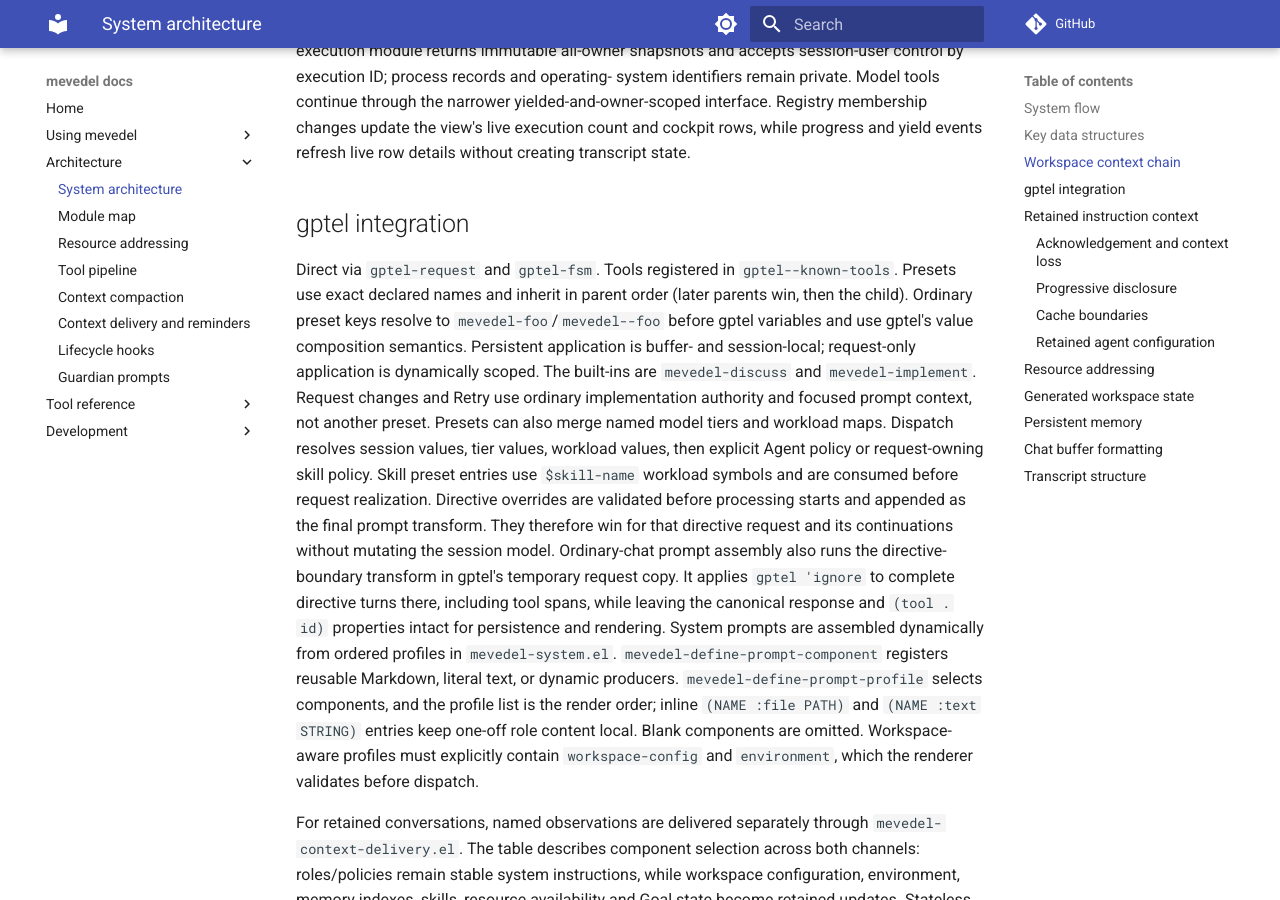
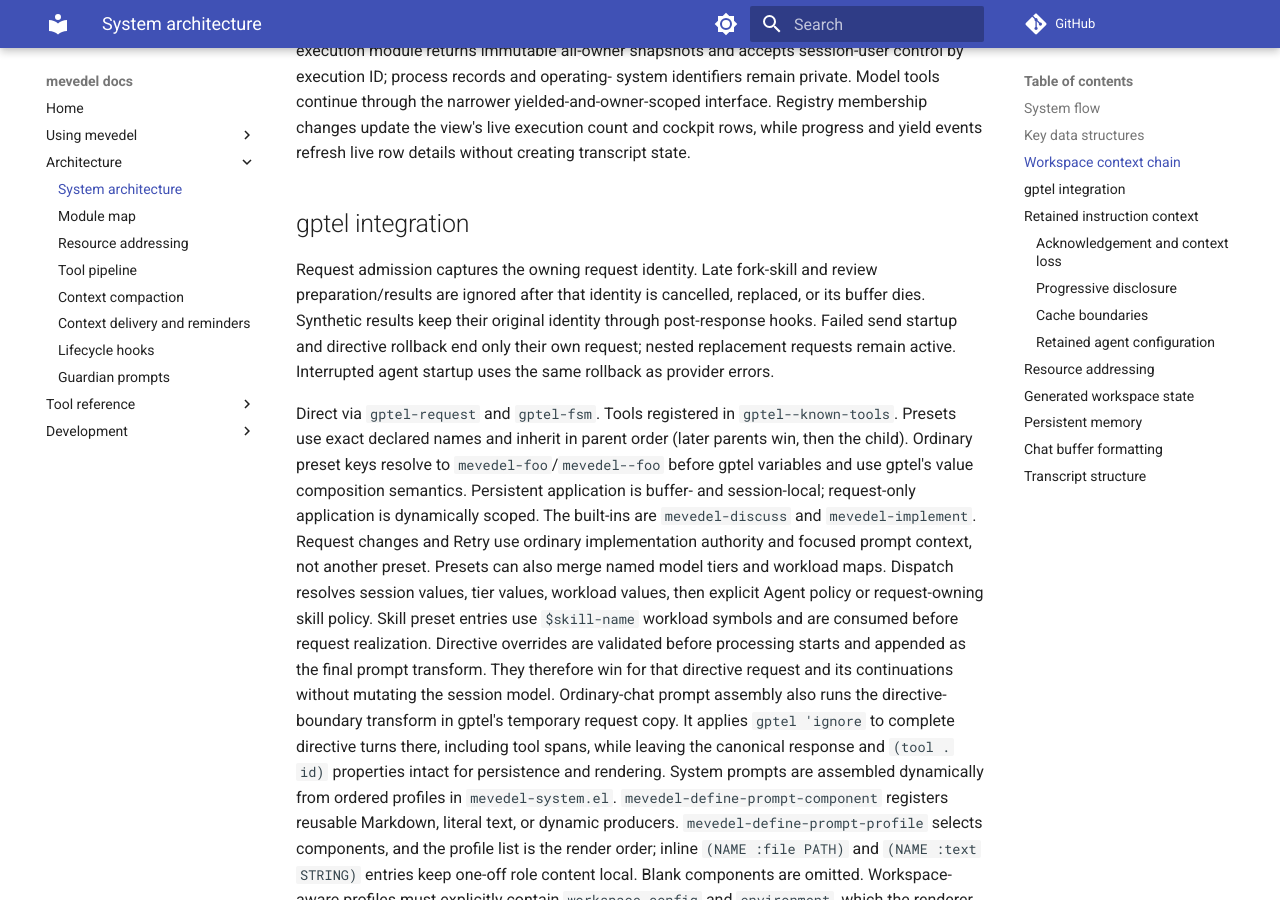
Before and after one commit to FrauH0lle/mevedel, an MkDocs documentation site: the page built from docs/architecture.md, in a window 1280 px wide and 900 px high, scrolled down 8476 px. Built offline with MkDocs 1.6.1 and Material for MkDocs 9.7.7, drawn with Linux system fonts in a browser that asks for light colours; comment, search, counter and statistics services are not loaded.

Commit message:
fix(requests): Keep asynchronous callbacks with their owner
Retain the general lifecycle corrections discovered during the sleep
inhibition experiment, without the sleep feature or its cleanup machinery.
Late callbacks and failed startup must not mutate or end a newer request.

* mevedel-turn.el (mevedel-request-call-owned): Reject delivery to stale,
  cancelled, or dead request owners.
* mevedel-view-composer.el: Carry admission identity through fork dispatch
  and pin the first send FSM across nested startup and error reporting.
* mevedel-review.el: Fence asynchronous preparation, delivery and direct
  admission with the captured owner.
* mevedel-skills-input.el: Keep synthetic settlement tied to its original
  request even when response hooks admit another.
* mevedel-directive-request.el: Limit rollback teardown to its reservation.
* mevedel-agent-runtime.el: Roll back unpublished startup on quit as well
  as provider errors.
* test/test-mevedel-turn-ownership.el: Cover stale deliveries, replacement
  races, draft preservation and interrupted child cleanup without inhibitors.
* test/test-mevedel-view-composer.el: Exercise the captured startup FSM.
* docs/architecture.md: Document the request identity boundaries.

Validation: 397 focused ERT cases pass. Combined final tree passes the full
8,405-case isolated Eask suite with 21 conditional skips and no unexpected
results; all 207 package files compile without warnings.

```diff
--- a/docs/architecture.md
+++ b/docs/architecture.md
@@ -392,6 +392,13 @@
 
 ## gptel integration
 
+Request admission captures the owning request identity. Late fork-skill and
+review preparation/results are ignored after that identity is cancelled,
+replaced, or its buffer dies. Synthetic results keep their original identity
+through post-response hooks. Failed send startup and directive rollback end only
+their own request; nested replacement requests remain active. Interrupted agent
+startup uses the same rollback as provider errors.
+
 Direct via `gptel-request` and `gptel-fsm`. Tools registered in
 `gptel--known-tools`. Presets use exact declared names and inherit in parent
 order (later parents win, then the child). Ordinary preset keys resolve to
```
Also changed, not shown: 8 other files.
